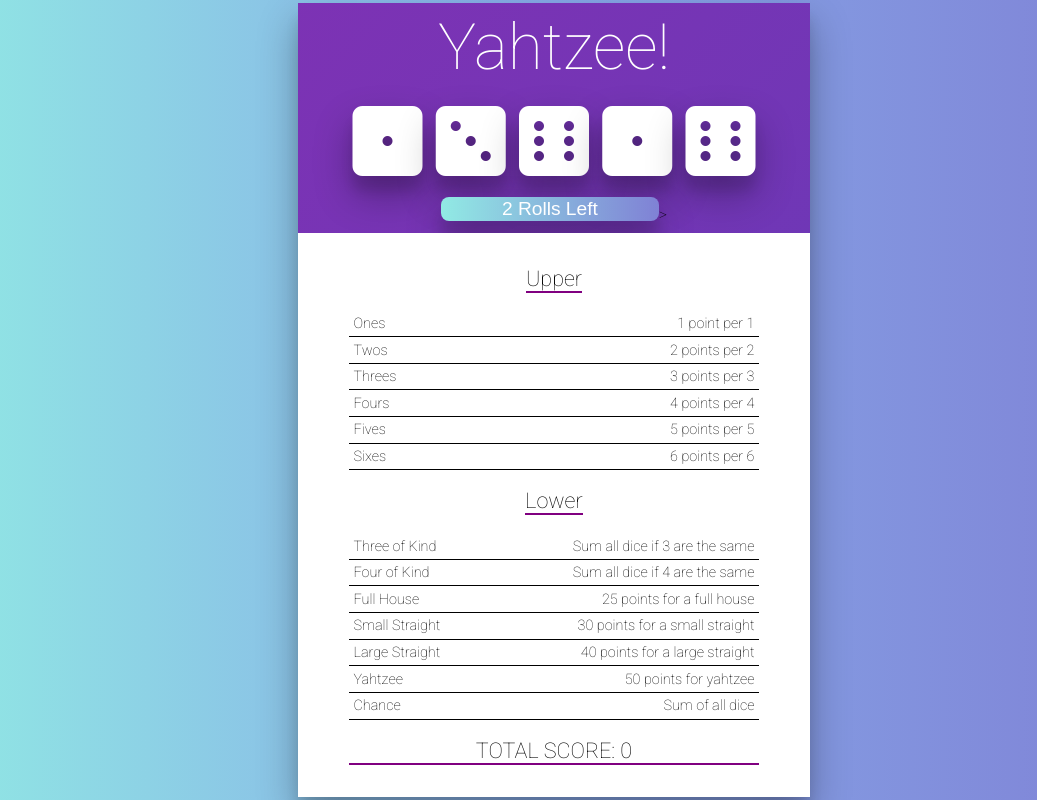
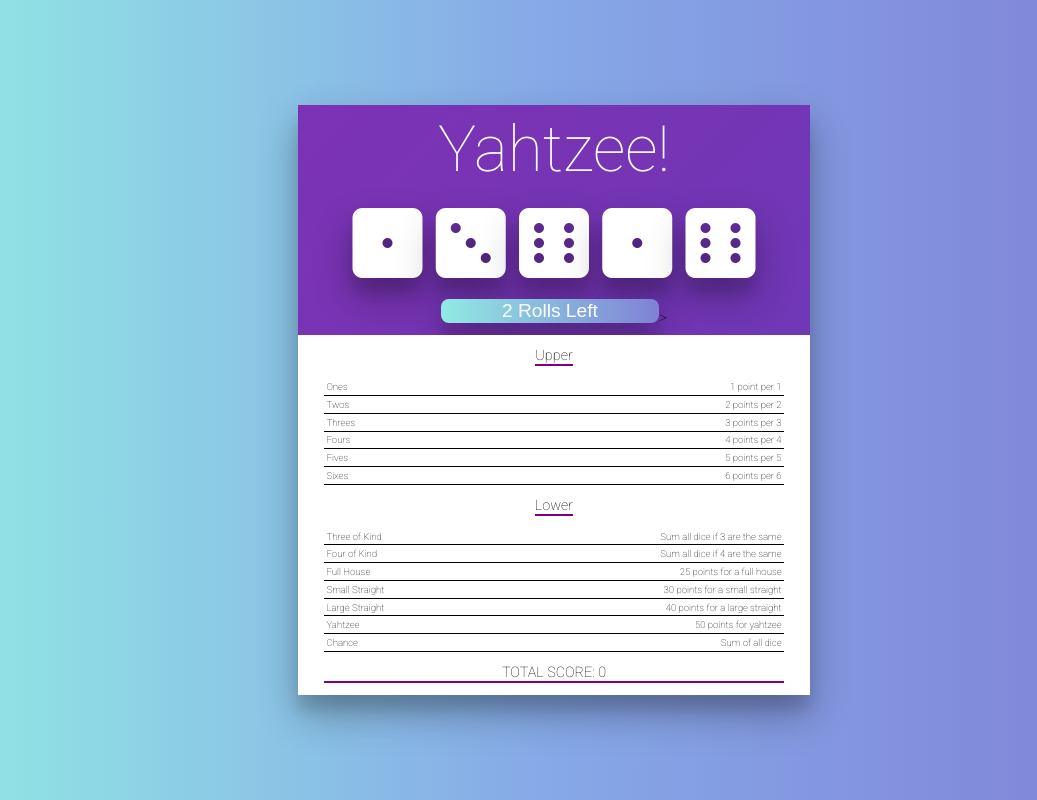
Before and after one commit to Karolik/Yahtzee-game, a React (Create React App) app: page / in a window 1280 px wide. Shown: the whole page, without its empty margins (86-1123 px from the left). Built offline with nearby package versions, Linux system fonts and the light colour scheme.

Commit message:
Add responsive design

```diff
--- a/src/ScoreTable.css
+++ b/src/ScoreTable.css
@@ -1,19 +1,33 @@
 .ScoreTable {
   display: flex;
   flex-direction: column;
-  font-size: 0.9rem;
-  width: 80%;
+  font-size: 0.6em;
+  width: 100%;
   background-color: white;
-  padding: 1em;
+  padding: 0;
 }
 
 .ScoreTable table {
   width: 100%;
   margin: 0 auto;
-  min-width: 400px;
 }
 
 .ScoreTable-section {
   vertical-align: top;
   width: 100%;
 }
+
+/** Responsive design*/
+@media only screen and (min-width: 850px) {
+  .ScoreTable {
+    width: 90%;
+    padding: 0;
+    margin: 0 auto;
+  }
+
+  .ScoreTable table {
+    width: 100%;
+    margin: 0 auto;
+    min-width: 350px;
+  }
+}
```
